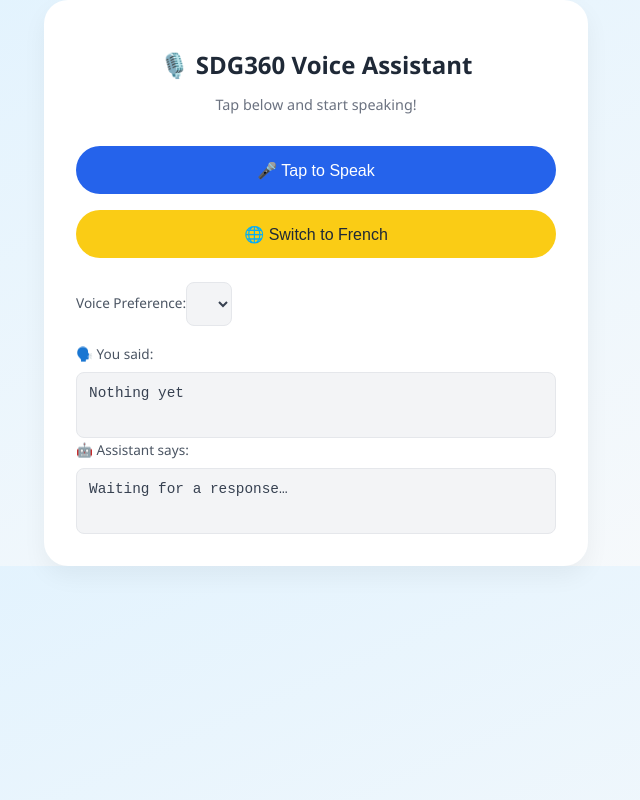
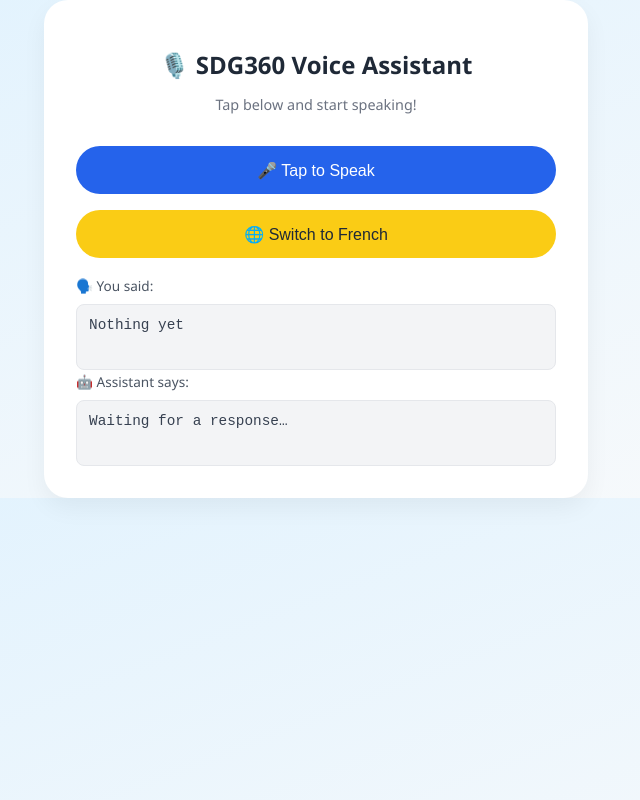
Before and after one commit to sdg360/voice-assistant, a React (Vite) app: page / in a window 1280 px wide. Shown: the whole page, without its empty margins (324-964 px from the left). Built offline with nearby package versions, Linux system fonts and the light colour scheme.

Commit message:
Update VoiceAssistant.jsx

```diff
--- a/src/VoiceAssistant.jsx
+++ b/src/VoiceAssistant.jsx
@@ -199,7 +199,7 @@ export default function VoiceAssistant() {
         🌐 {t.switchTo}
       </button>
 
-      <div style={{ margin: '1rem 0' }}>
+      <div style={{ display: 'none', margin: '1rem 0' }}>
         <label className="voice-label">{t.voicePreference}:</label>
         <select
           className="voice-log"
```
